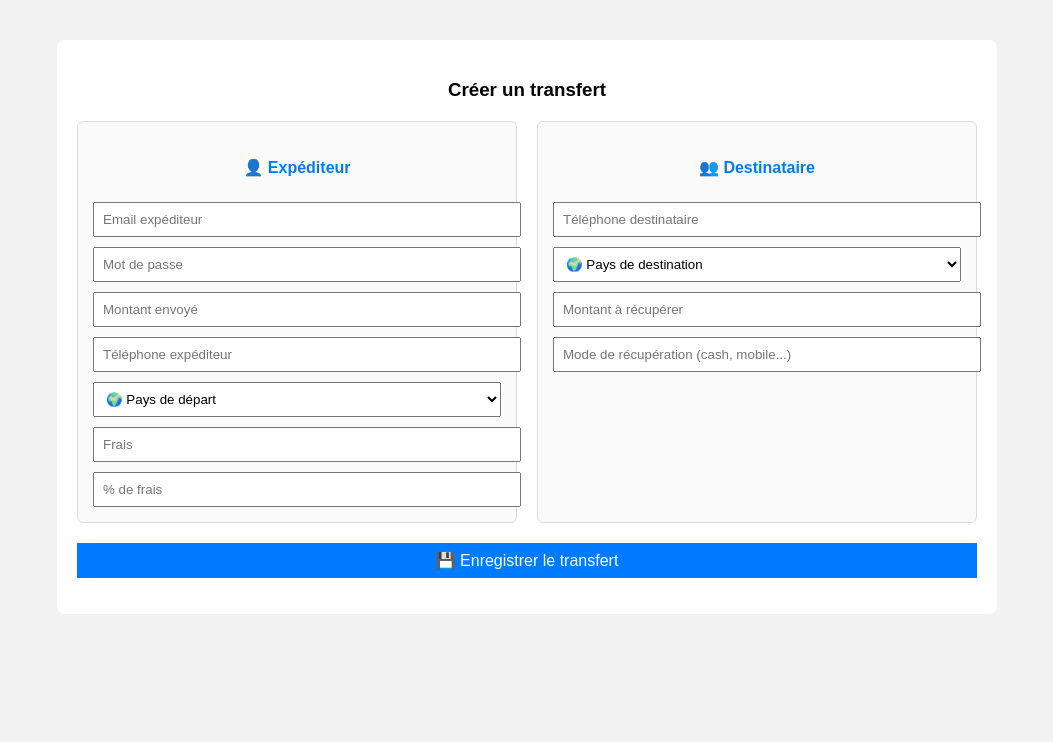
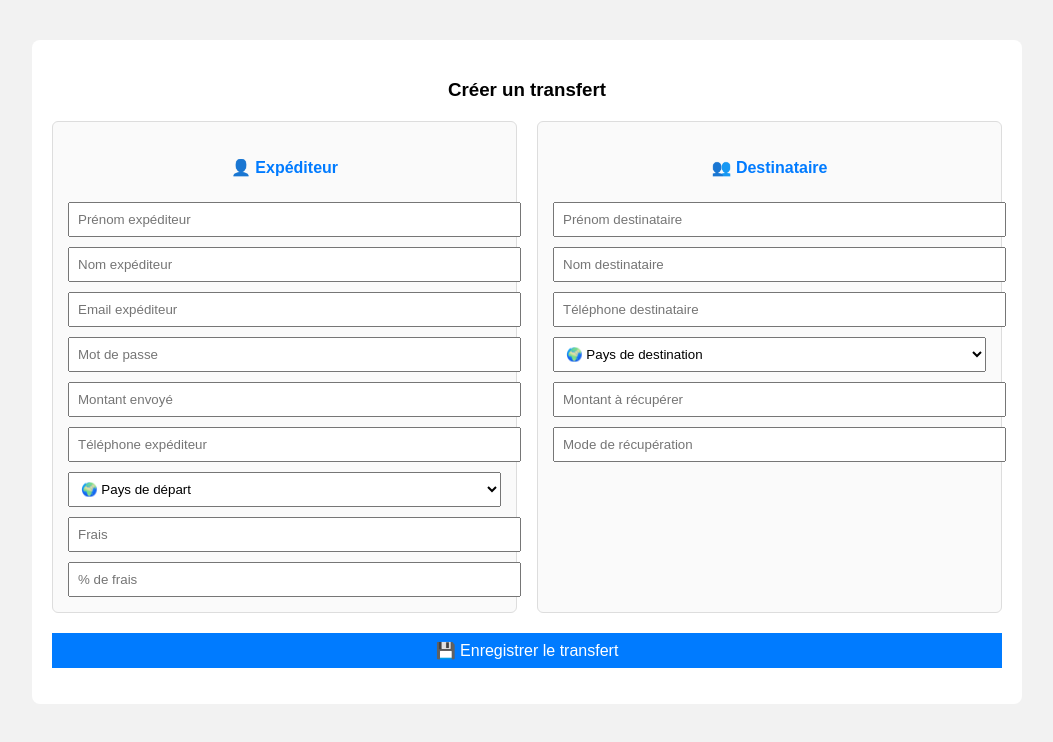
Before and after one commit to mdialloDigg/monapi, a website: page users.html in a window 1280 px wide. Shown: the whole page, without its empty margins (113-1166 px from the left). Drawn offline with Linux system fonts and the light colour scheme.

```diff
--- a/users.html
+++ b/users.html
@@ -12,7 +12,7 @@
 
         form {
             background: white;
-            width: 900px;
+            width: 950px;
             margin: 40px auto;
             padding: 20px;
             border-radius: 8px;
@@ -76,6 +76,9 @@
         <div class="box">
             <h4>👤 Expéditeur</h4>
 
+            <input type="text" id="senderFirstName" placeholder="Prénom expéditeur" required />
+            <input type="text" id="senderLastName" placeholder="Nom expéditeur" required />
+
             <input type="email" id="email" placeholder="Email expéditeur" required />
             <input type="password" id="password" placeholder="Mot de passe" required />
 
@@ -101,6 +104,9 @@
         <div class="box">
             <h4>👥 Destinataire</h4>
 
+            <input type="text" id="receiverFirstName" placeholder="Prénom destinataire" required />
+            <input type="text" id="receiverLastName" placeholder="Nom destinataire" required />
+
             <input type="text" id="receiverPhone" placeholder="Téléphone destinataire" required />
 
             <select id="destinationLocation" required>
@@ -114,7 +120,7 @@
             </select>
 
             <input type="number" id="recoveryAmount" placeholder="Montant à récupérer" required />
-            <input type="text" id="recoveryMode" placeholder="Mode de récupération (cash, mobile...)" required />
+            <input type="text" id="recoveryMode" placeholder="Mode de récupération" required />
         </div>
 
     </div>
@@ -135,6 +141,12 @@
     e.preventDefault();
 
     const payload = {
+        senderFirstName: document.getElementById('senderFirstName').value,
+        senderLastName: document.getElementById('senderLastName').value,
+
+        receiverFirstName: document.getElementById('receiverFirstName').value,
+        receiverLastName: document.getElementById('receiverLastName').value,
+
         email: document.getElementById('email').value,
         password: document.getElementById('password').value,
         amount: Number(document.getElementById('amount').value),
```
